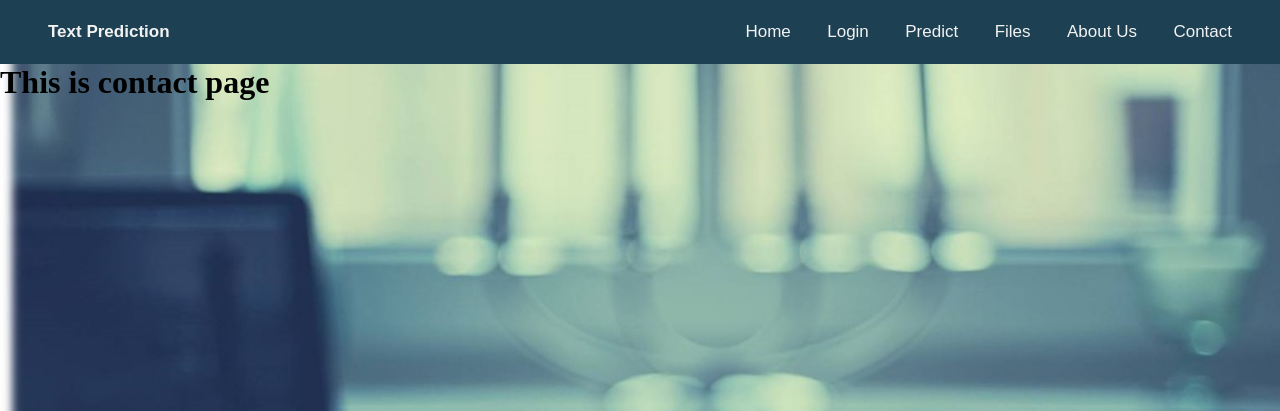
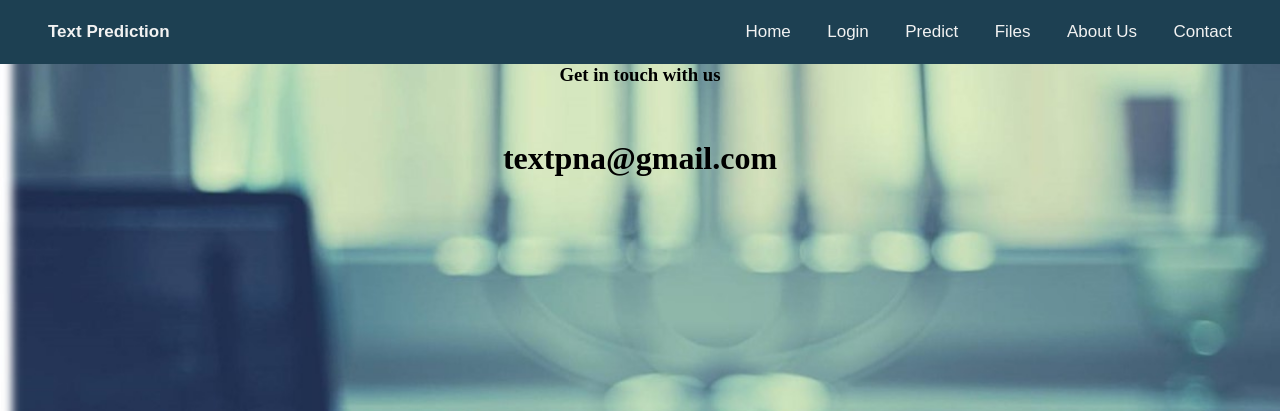
Before and after one commit to RutujaGurav07/text-prediction-using-roberta-, a Flask app: page /contact in a window 1280 px wide. Shown: the top 411 px of the page. Run offline with Flask 2, Linux system fonts and the light colour scheme.

Commit message:
Update contact.html

```diff
--- a/templates/contact.html
+++ b/templates/contact.html
@@ -1,7 +1,14 @@
-
-{% extends 'layout.html'%}
-
-{% block content %}
-
-<h1>This is contact page</h1>
+{% extends 'layout.html'%} {% block content %}
+<div>
+    <h3 align="center">Get in touch with us</h3>
+    <br><br><br>
+    <h1 align="center">textpna@gmail.com</h1>
+    <!--
+    <form action="https://formsubmit.co/textpna@gmail.com" method="post">
+    <input type="email" name="email" placeholder="Email Address" required>
+    <input type="text" name="message" placeholder="Write Your Message Here" required>
+    <button type="submit">Send</button>
+    </form>
+-->
+</div>
 {% endblock content %}
```
